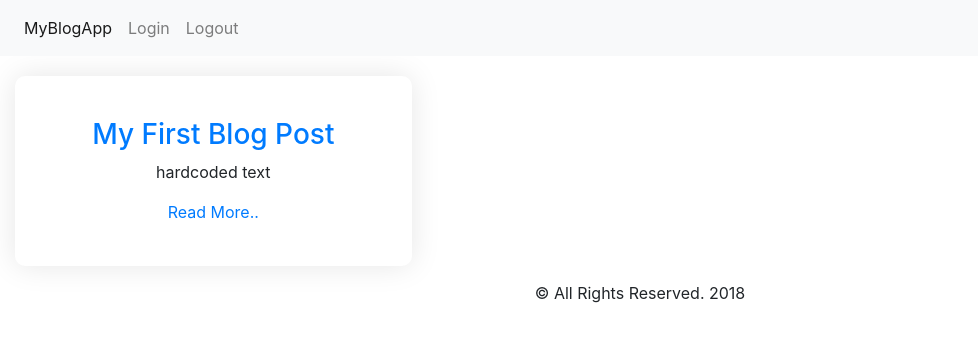
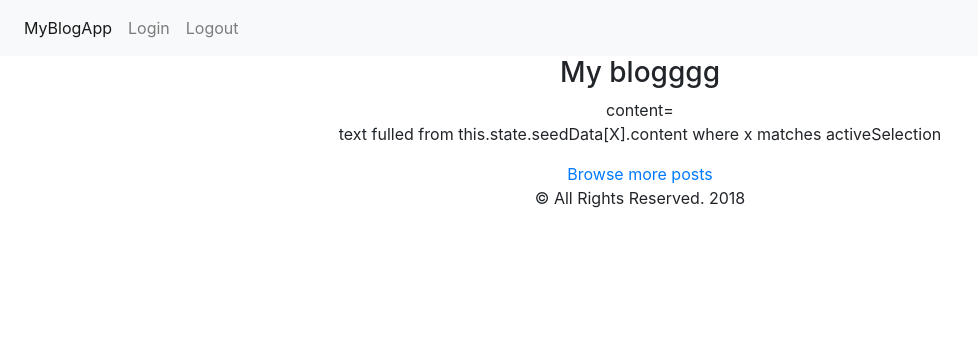
Before and after one commit to MarkCBall/myBlogAppReact, a React (Create React App) app: page / in a window 1280 px wide. Shown: the top 340 px of the page, without its empty margins (0-978 px from the left). Built offline with nearby package versions, Linux system fonts and the light colour scheme.

Commit message:
backup before passing posts directly

```diff
--- a/src/components/BlogContents.js
+++ b/src/components/BlogContents.js
@@ -9,7 +9,7 @@ class BlogContents extends Component {
         this.state ={
           posts:seedData,
           //activeSelection:null,
-          activeSelection:"X"
+          activeSelection:"My blogggg"
         }
         //console.log(this.state.posts[1])
         //console.log("hello")
@@ -17,7 +17,7 @@ class BlogContents extends Component {
 
     handleSelection() {
         if (this.state.activeSelection == null){
-            this.setState({   activeSelection : "X"  } )
+            this.setState({   activeSelection : "My blogggg"  } )
             console.log("state set to x")
         }
         else{
@@ -33,6 +33,9 @@ class BlogContents extends Component {
     render() {
         return (
 
+            // {var content = "text ffulled from this.state.seedData[X].content where x matches activeSelection"}
+
+
             <div>
             {(this.state.activeSelection == null) ?
 
@@ -42,6 +45,8 @@ class BlogContents extends Component {
 
                 <SingleBlog
                     handleSelection={this.handleSelection.bind(this)}
+                    activeSelection={this.state.activeSelection}
+                    content="text fulled from this.state.seedData[X].content where x matches activeSelection"
                 />
             }
 
--- /dev/null
+++ b/src/components/PostContent.js
@@ -0,0 +1,16 @@
+import React, { Component } from 'react';
+
+
+class postContent extends Component {
+    constructor(props){
+        super(props)
+    }
+
+    render() {
+        return (
+            <p>content=<br/>{this.props.content}</p>
+        );
+    };
+};
+
+export default postContent;
--- a/src/components/browseBlogs.js
+++ b/src/components/browseBlogs.js
@@ -9,10 +9,10 @@ class browseBlog extends Component {
     render() {
         return (
             <div>
-            <p>browseblogs first</p>
+            {/* <p>browseblogs first</p> */}
             <SingleBlog handleSelection={this.props.handleSelection}/>
 
-            <p>browseblogs second</p>
+            {/* <p>browseblogs second</p> */}
             <SingleBlog/>
             </div>
         );
--- a/src/components/singleBlog.js
+++ b/src/components/singleBlog.js
@@ -1,27 +1,34 @@
 import React, { Component } from 'react';
+import PostContent from './PostContent';
 
 class singleBlog extends Component {
     constructor(props){
         super(props)
-        console.log("singleBlog constructor called")
-        console.log(this.props.handleSelection)
     }
 
     render() {
         return (
             <div className="row">
                 <div className="col col-xs-12">
-                    <div className="blog-grids">
-                        <div className="grid">
-                            <div className="entry-body">
-                                <h3><a href="#">My First Blog Post</a></h3>
-                                <p>hardcoded text</p>
-                                <div className="read-more-date">
-<a href="#" onClick={this.props.handleSelection}>Read More..</a>
-                                </div>
-                            </div>
+
+                    {(this.props.activeSelection == null) ?
+                    // If no selection, clickable title to specific post
+                        <div>
+                            <h3><a href="#" onClick={this.props.handleSelection}>xx{this.props.activeSelection}</a></h3>
+                            <PostContent
+                                content={this.props.content}
+                            />
                         </div>
-                    </div>
+                    //else display title as text and include a back button to all posts
+                    :
+                        <div>
+                            <h3>{this.props.activeSelection}</h3>
+                            <PostContent
+                                content={this.props.content}
+                            />
+                            <a href="#" onClick={this.props.handleSelection}>Browse more posts</a>
+                        </div>
+                    }
                 </div>
             </div>
         );
```
